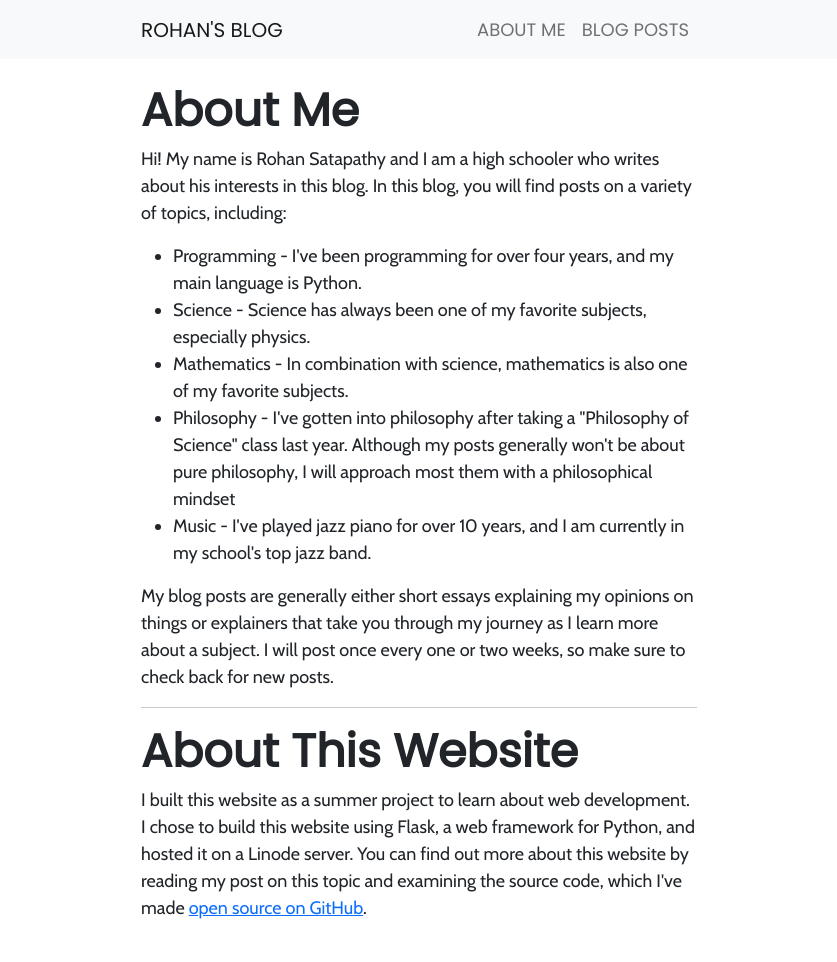
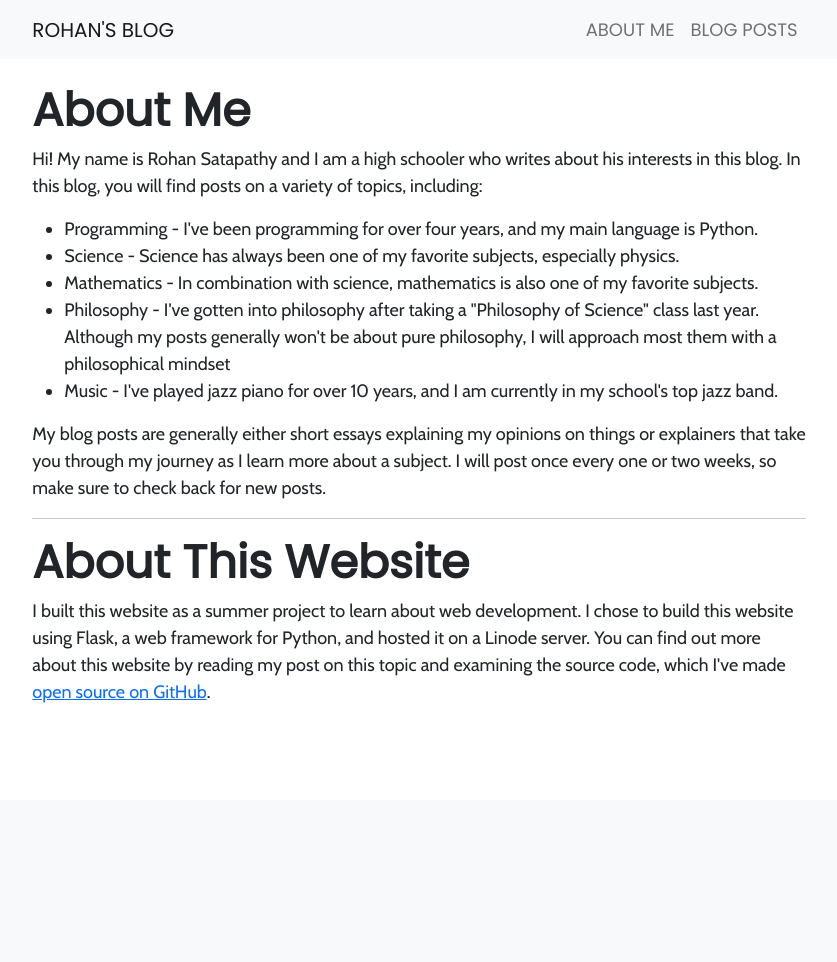
Before and after one commit to rohansatapathy/rohansatapathy.com, a Flask app: page /about-me/ in a window 1280 px wide. Shown: the whole page, without its empty margins (221-1058 px from the left). After the commit the page ends 703 px from the top, so only its background shows below. Run offline with Flask 2, Linux system fonts and the light colour scheme; some libraries are stand-ins or nearby versions.

Commit message:
Edit formatting

```diff
--- a/app/templates/base.html
+++ b/app/templates/base.html
@@ -33,7 +33,7 @@
 
   <!-- Navbar -->
   <nav class="navbar navbar-expand-lg navbar-light bg-light justify-content-center row">
-    <div class="container-fluid px-5 col-lg-6">
+    <div class="container-fluid px-5 col-lg-8">
       <a href="{{ url_for('index') }}" class="navbar-brand text-uppercase">Rohan's Blog</a>
       <button class="navbar-toggler" type="button" data-bs-toggle="collapse" data-bs-target="#navbarSupportedContent" aria-controls="navbarSupportedContent" aria-expanded="false" aria-label="Toggle navigation">
         <span class="navbar-toggler-icon"></span>
@@ -52,7 +52,7 @@
   </nav>
 
   <div class="row justify-content-center">
-    <div class=" container-fluid px-5 my-4 col-lg-6">
+    <div class=" container-fluid px-5 my-4 col-lg-8">
       {% block content %}{% endblock %}
     </div>
   </div>
```
